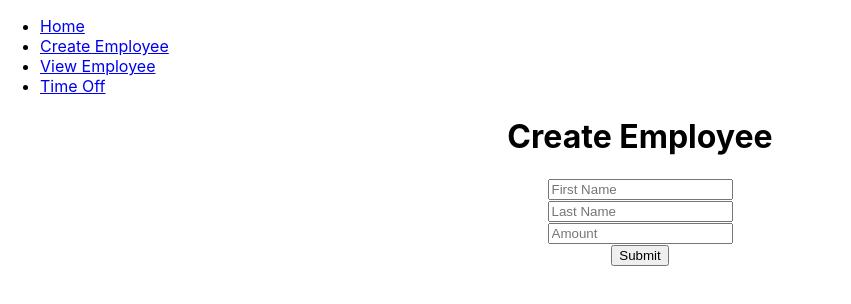
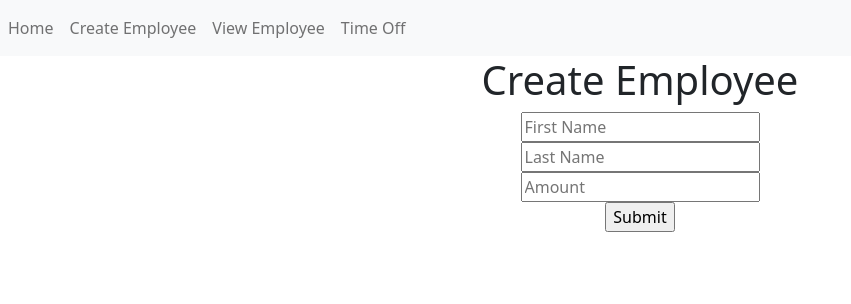
Before and after one commit to zep1994/Simple_Blockchain_JS, a React (Create React App) app in the folder hr_blockchain/: page /add-employee in a window 1280 px wide. Shown: the top 304 px of the page, without its empty margins (0-851 px from the left). Built offline with nearby package versions, Linux system fonts and the light colour scheme.

Commit message:
Add Styling

```diff
--- a/hr_blockchain/package.json
+++ b/hr_blockchain/package.json
@@ -6,7 +6,9 @@
     "@testing-library/jest-dom": "^5.16.2",
     "@testing-library/react": "^12.1.4",
     "@testing-library/user-event": "^13.5.0",
+    "bootstrap": "^5.1.3",
     "react": "^17.0.2",
+    "react-bootstrap": "^2.2.1",
     "react-dom": "^17.0.2",
     "react-scripts": "5.0.0",
     "web-vitals": "^2.1.4"
--- a/hr_blockchain/src/App.js
+++ b/hr_blockchain/src/App.js
@@ -1,4 +1,5 @@
 import React, { Component } from 'react';
+import 'bootstrap/dist/css/bootstrap.min.css';
 import './App.css';
 
 function App() {
--- a/hr_blockchain/src/Employee/Employee.js
+++ b/hr_blockchain/src/Employee/Employee.js
@@ -1,4 +1,5 @@
 import React, { Component } from 'react';
+import { Card, Button } from 'react-bootstrap'
 
 class Employee extends Component {
     constructor() {
@@ -12,11 +13,15 @@ class Employee extends Component {
         return (
             <div className="App">
                 {this.state.Chain.map((Chain, index) => (
-                    <li key={index}>
-                        <span>{Chain.data.FirstName}</span><br />
-                        <span>{Chain.data.LastName}</span><br />
-                        <span>{Chain.data.Amount}</span><br />
-                    </li>
+                    <Card style={{ width: '18rem', top: 20, left: 20 }} key={index}>
+                    <Card.Body>
+                        <Card.Title>{Chain.data.FirstName} {Chain.data.LastName}</Card.Title>
+                        <Card.Text>
+                            {Chain.data.Amount}
+                        </Card.Text>
+                        <Button variant="primary">Profile</Button>
+                        </Card.Body>
+                    </Card>
                 ))}
             </div>
         );
--- a/hr_blockchain/src/Pages/Layout.js
+++ b/hr_blockchain/src/Pages/Layout.js
@@ -1,27 +1,21 @@
 import { Outlet, Link } from "react-router-dom";
+import {  Navbar, Nav } from 'react-bootstrap'
 
 const Layout = () => {
   return (
     <>
-      <nav>
-        <ul>
-          <li>
-            <Link to="/">Home</Link>
-          </li>
-          <li>
-            <Link to="/add-employee">Create Employee</Link>
-          </li>
-          <li>
-            <Link to="/employee">View Employee</Link>
-          </li>
+      <Navbar expand="lg" variant="light" bg="light">
+        <Navbar.Toggle aria-controls="basic-navbar-nav" />
+        <Navbar.Collapse id="basic-navbar-nav">
+          <Nav className="me-auto">
+            <Nav.Link href="/">Home</Nav.Link>
+            <Nav.Link href="/add-employee">Create Employee</Nav.Link>
+            <Nav.Link href="/employee">View Employee</Nav.Link>
+            <Nav.Link href="/time-off">Time Off</Nav.Link>
+          </Nav>
+        </Navbar.Collapse>
 
-          {/* View Time Off Route */}
-          <li>
-            <Link to="/time-off">Time Off</Link>
-          </li>
-
-        </ul>
-      </nav>
+      </Navbar>
 
       <Outlet />
     </>
```
Also changed, not shown: 1 other file (tests, documents, lock files or other folders).
